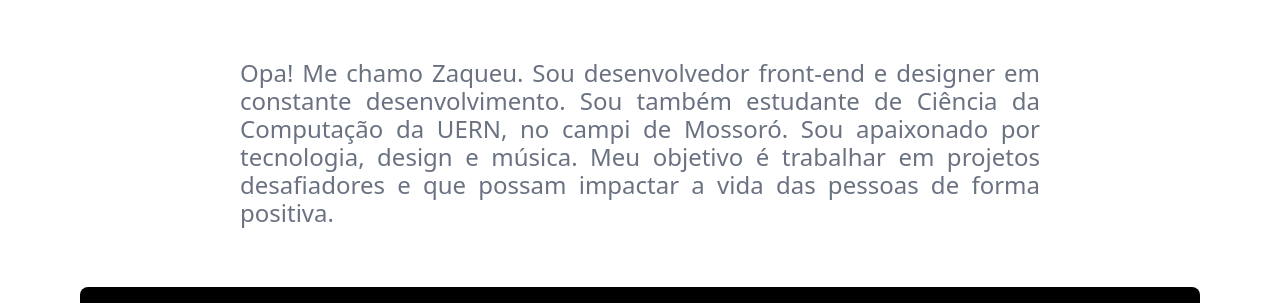
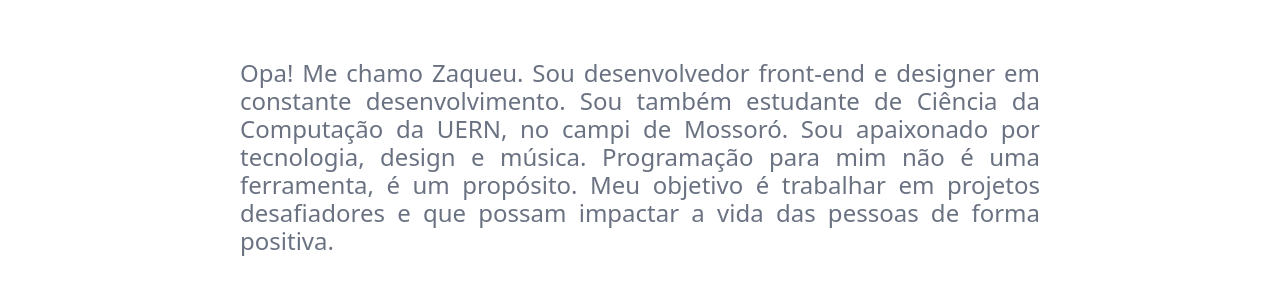
Before and after one commit to zaqueu-dev/my_portfolio, a React (Vite) app: page / in a window 1280 px wide. Shown: the part 398-701 px from the top of the page. Built offline with nearby package versions, Linux system fonts and the light colour scheme.

Commit message:
text changes at About

```diff
--- a/src/components/About.jsx
+++ b/src/components/About.jsx
@@ -7,7 +7,8 @@ function About() {
         Opa! Me chamo Zaqueu. Sou desenvolvedor front-end e designer em
         constante desenvolvimento. Sou também estudante de{" "}
         <b>Ciência da Computação</b> da UERN, no campi de Mossoró. Sou
-        apaixonado por tecnologia, design e música. Meu objetivo é{" "}
+        apaixonado por tecnologia, design e música. Programação para mim não é
+        uma ferramenta, é um propósito. Meu objetivo é{" "}
         <b>
           trabalhar em projetos desafiadores e que possam impactar a vida das
           pessoas de forma positiva.
```
